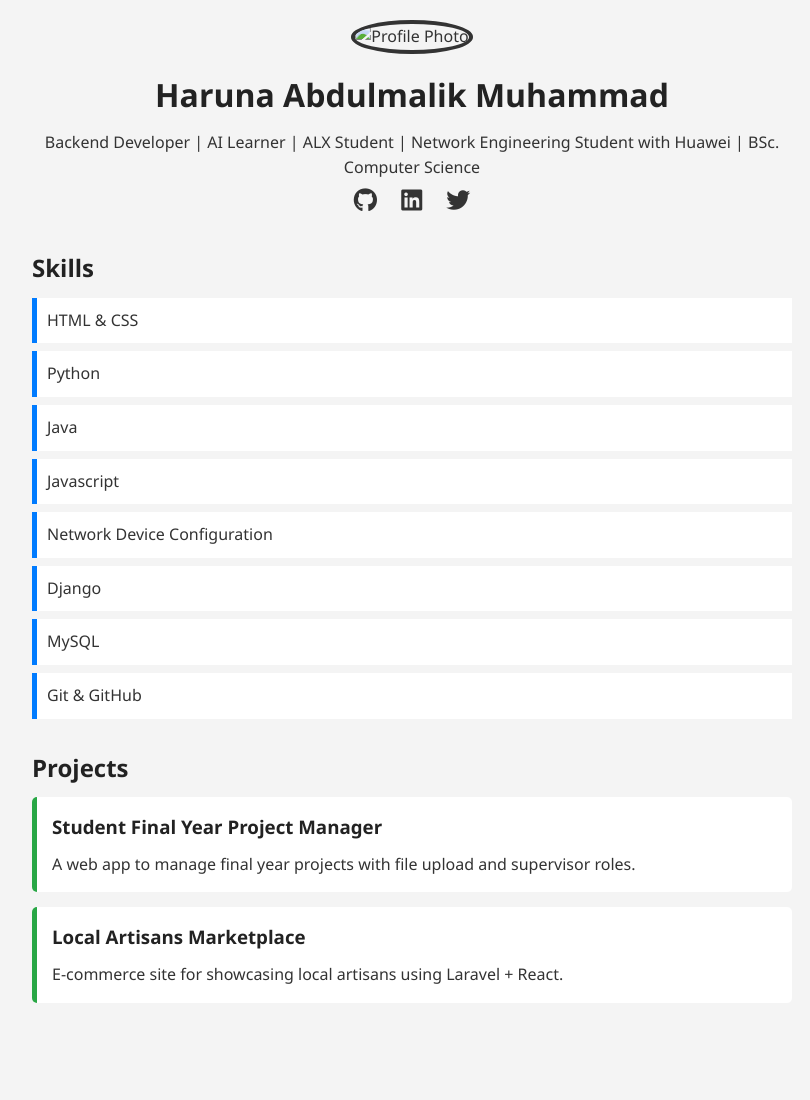
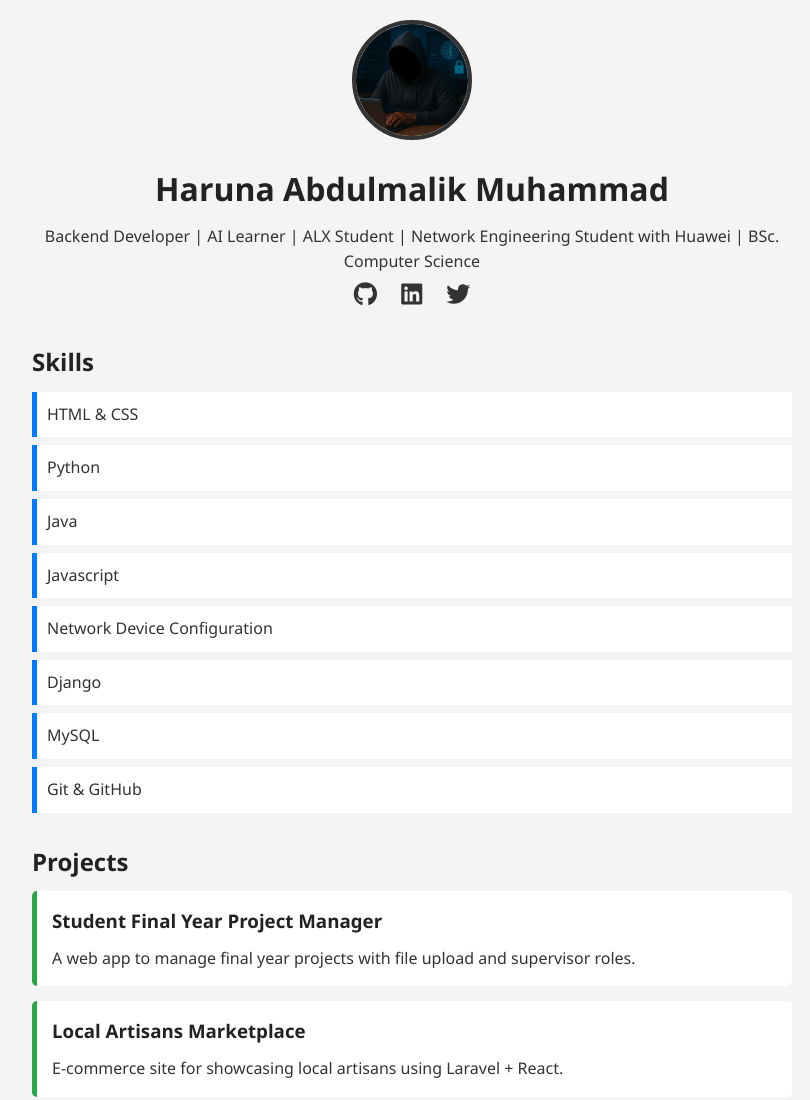
Before and after one commit to nuraddeen2014/portfolio, a plain HTML site: page index.html in a window 1280 px wide. Shown: the whole page, without its empty margins (228-1038 px from the left). Before the commit the page ends 1053 px from the top, so only its background shows below. Drawn offline with Linux system fonts and the light colour scheme.

Commit message:
Change profile image from professional.png to professional.jpg

```diff
--- a/index.html
+++ b/index.html
@@ -11,7 +11,7 @@
 <body>
   <div class="container">
     <header>
-      <img src="professional.png" alt="Profile Photo" class="profile-img"/>
+      <img src="professional.jpg" alt="Profile Photo" class="profile-img"/>
       <h1>Haruna Abdulmalik Muhammad</h1>
       <p>Backend Developer | AI Learner | ALX Student | Network Engineering Student with Huawei | BSc. Computer Science</p>
       <div class="social-icons">
```
